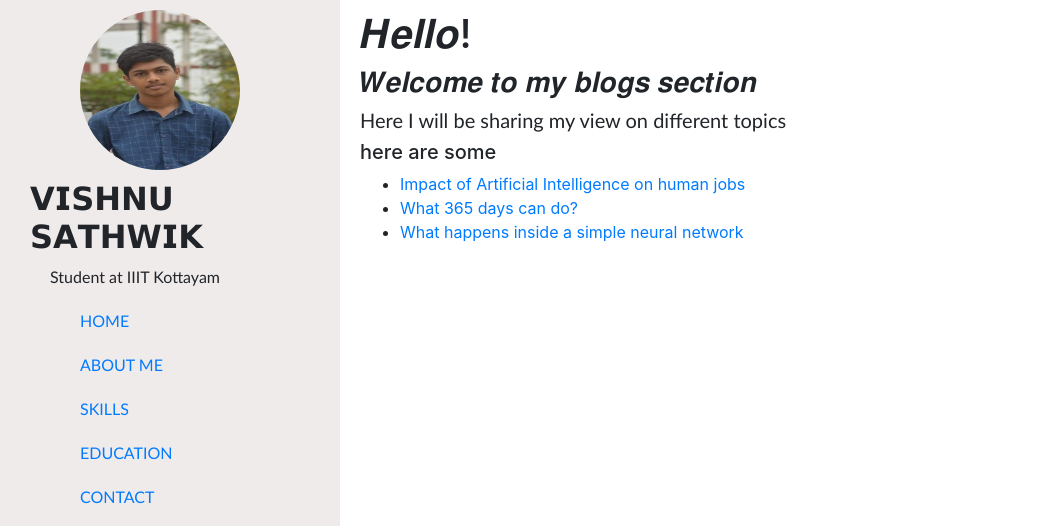
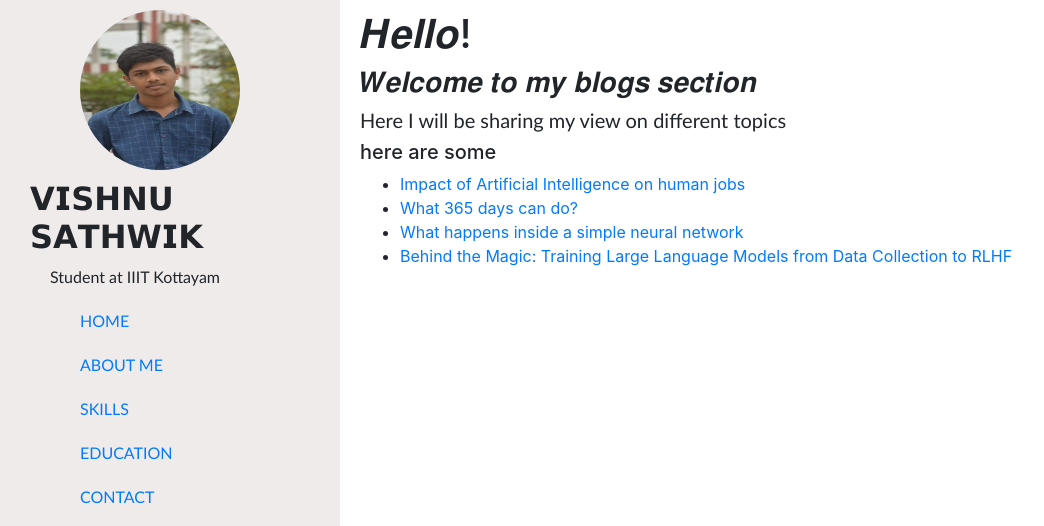
Before and after one commit to vishnusathwikreddy/vishnuwebsite, a plain HTML site: page blog.html in a window 1280 px wide. Shown: the top 526 px of the page, without its empty margins (0-1044 px from the left). Drawn offline with nearby package versions, Linux system fonts and the light colour scheme.

Commit message:
Update blog.html

```diff
--- a/blog.html
+++ b/blog.html
@@ -62,6 +62,7 @@
                 <li><a href="ai.html" target="_blank">Impact of Artificial Intelligence on human jobs</a></li>
                 <li><a href="365days.html" target="_blank">What 365 days can do?</a></li>
                 <li><a href="neuralnetwork.html" target="_blank">What happens inside a simple neural network</a></></li>
+                <li><a href="https://medium.com/@vishnusathvik100/behind-the-magic-training-large-language-models-from-data-collection-to-rlhf-ab351bf9c99c" target="_blank">Behind the Magic: Training Large Language Models from Data Collection to RLHF</a></></li>
             </ul>
         </div>
     </div>
```
